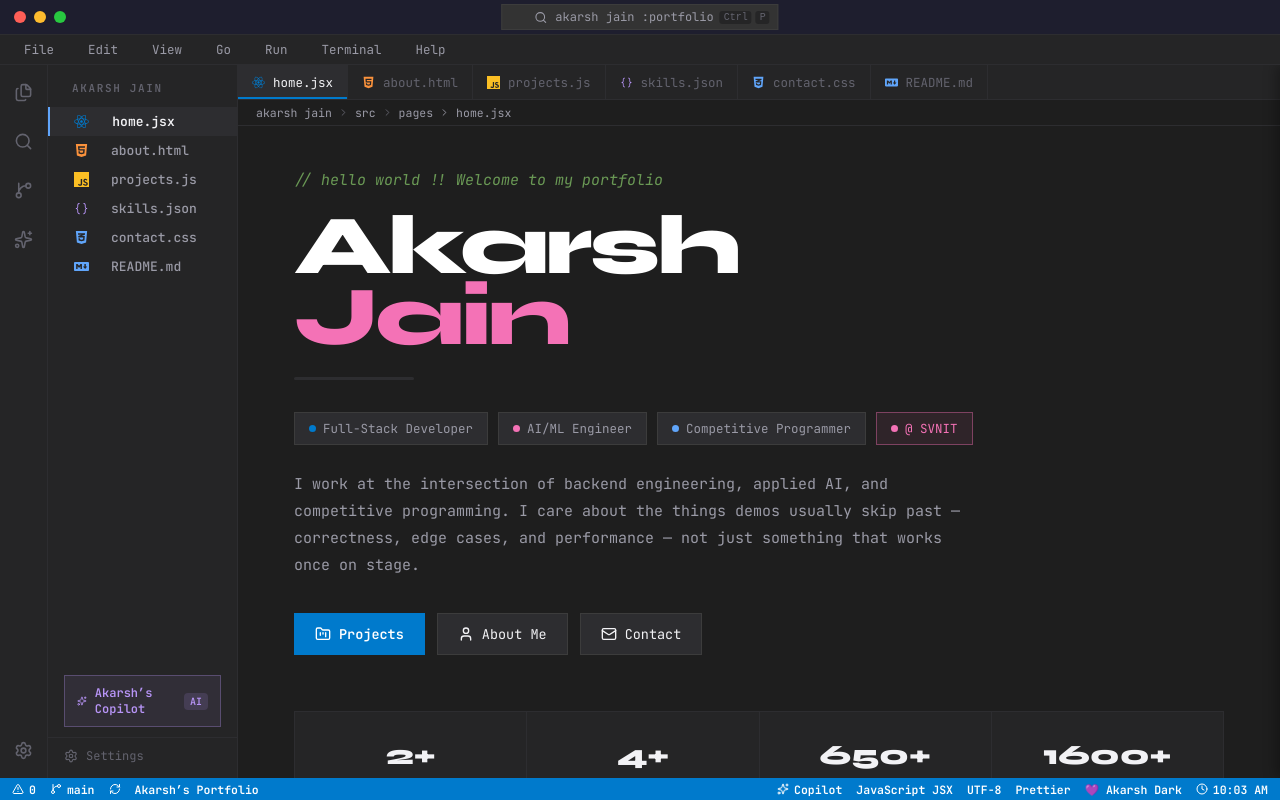
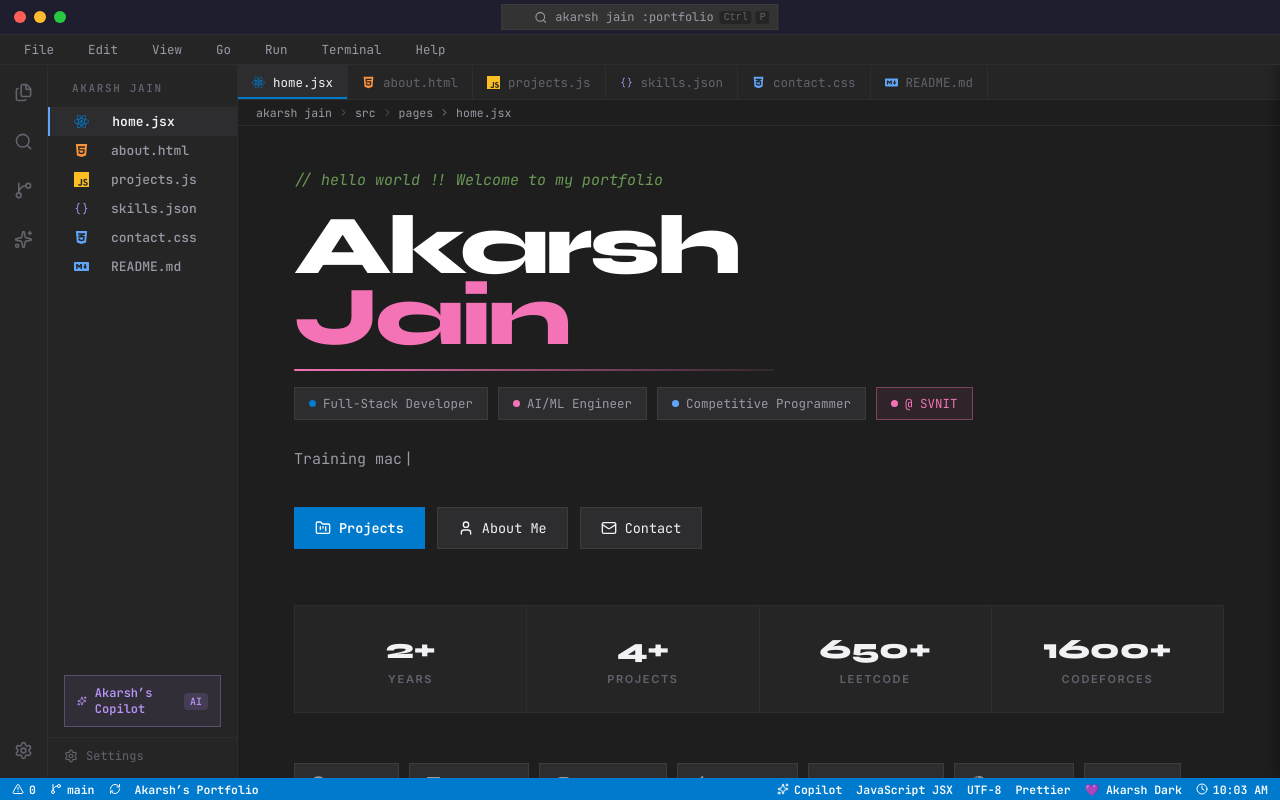
Before and after one commit to akarshjain05/portfolio, a React (Vite) app: page / in a window 1280 px wide. Built offline with nearby package versions, Linux system fonts and the light colour scheme.

Commit message:
feat: add typewriter effect to summary and adjust hero underline spacing

```diff
--- /dev/null
+++ b/src/components/Typewriter.jsx
@@ -0,0 +1,40 @@
+import { useState, useEffect } from 'react';
+
+export default function Typewriter({ messages, typingSpeed = 50, deletingSpeed = 30, delayBeforeDelete = 2000 }) {
+  const [text, setText] = useState('');
+  const [messageIndex, setMessageIndex] = useState(0);
+  const [isDeleting, setIsDeleting] = useState(false);
+
+  useEffect(() => {
+    let timer;
+    const currentMessage = messages[messageIndex];
+
+    if (isDeleting) {
+      if (text === '') {
+        setIsDeleting(false);
+        setMessageIndex((prev) => (prev + 1) % messages.length);
+      } else {
+        timer = setTimeout(() => {
+          setText(currentMessage.substring(0, text.length - 1));
+        }, deletingSpeed);
+      }
+    } else {
+      if (text === currentMessage) {
+        timer = setTimeout(() => setIsDeleting(true), delayBeforeDelete);
+      } else {
+        timer = setTimeout(() => {
+          setText(currentMessage.substring(0, text.length + 1));
+        }, typingSpeed);
+      }
+    }
+
+    return () => clearTimeout(timer);
+  }, [text, isDeleting, messageIndex, messages, typingSpeed, deletingSpeed, delayBeforeDelete]);
+
+  return (
+    <span className="typewriter">
+      {text}
+      <span className="typewriter__cursor">|</span>
+    </span>
+  );
+}
--- a/src/index.css
+++ b/src/index.css
@@ -1073,12 +1073,12 @@ img, svg { display: block; }
   color: #f472b6;
 }
 .hero__underline {
-  height: 3px;
-  width: 120px;
-  max-width: 40%;
-  background: var(--border-soft);
+  height: 2px;
+  width: 100%;
+  max-width: 480px;
+  background: linear-gradient(90deg, #f472b6, rgba(244,114,182,0.1));
   border-radius: 2px;
-  margin: 24px 0 32px;
+  margin: 16px 0 16px;
 }
 
 .badge-row { display: flex; flex-wrap: wrap; gap: 10px; margin-bottom: 26px; }
@@ -1104,6 +1104,15 @@ img, svg { display: block; }
 .lede { font-family: var(--font-mono); font-size: 15px; line-height: 1.8; color: var(--text-secondary); max-width: 680px; margin-bottom: 34px; }
 .lede strong { color: var(--cyan); font-weight: 600; }
 .lede .hl-pink { color: var(--pink); font-weight: 600; }
+.typewriter__cursor {
+  display: inline-block;
+  margin-left: 2px;
+  animation: blink 1s step-end infinite;
+}
+@keyframes blink {
+  0%, 100% { opacity: 1; }
+  50% { opacity: 0; }
+}
 
 .btn-row { display: flex; flex-wrap: wrap; gap: 12px; margin-bottom: 56px; }
 .btn {
--- a/src/pages/Home.jsx
+++ b/src/pages/Home.jsx
@@ -3,11 +3,19 @@ import { Link } from "react-router-dom";
 import { FolderKanban, User, Mail } from "lucide-react";
 import { profile, stats, socials } from "../data/portfolioData";
 import SocialLink from "../components/SocialLink";
+import Typewriter from "../components/Typewriter";
 
 export default function Home() {
   useEffect(() => {
     document.title = "akarsh : portfolio";
   }, []);
+
+  const typewriterMessages = [
+    "Building intelligent backend systems",
+    "Training machine learning models",
+    "Developing scalable architectures",
+    "Turning data into actionable insights"
+  ];
 
   return (
     <div className="page">
@@ -36,7 +44,9 @@ export default function Home() {
         </span>
       </div>
 
-      <p className="lede">{profile.summary}</p>
+      <p className="lede">
+        <Typewriter messages={typewriterMessages} />
+      </p>
 
       <div className="btn-row">
         <Link to="/projects" className="btn btn--primary">
```
